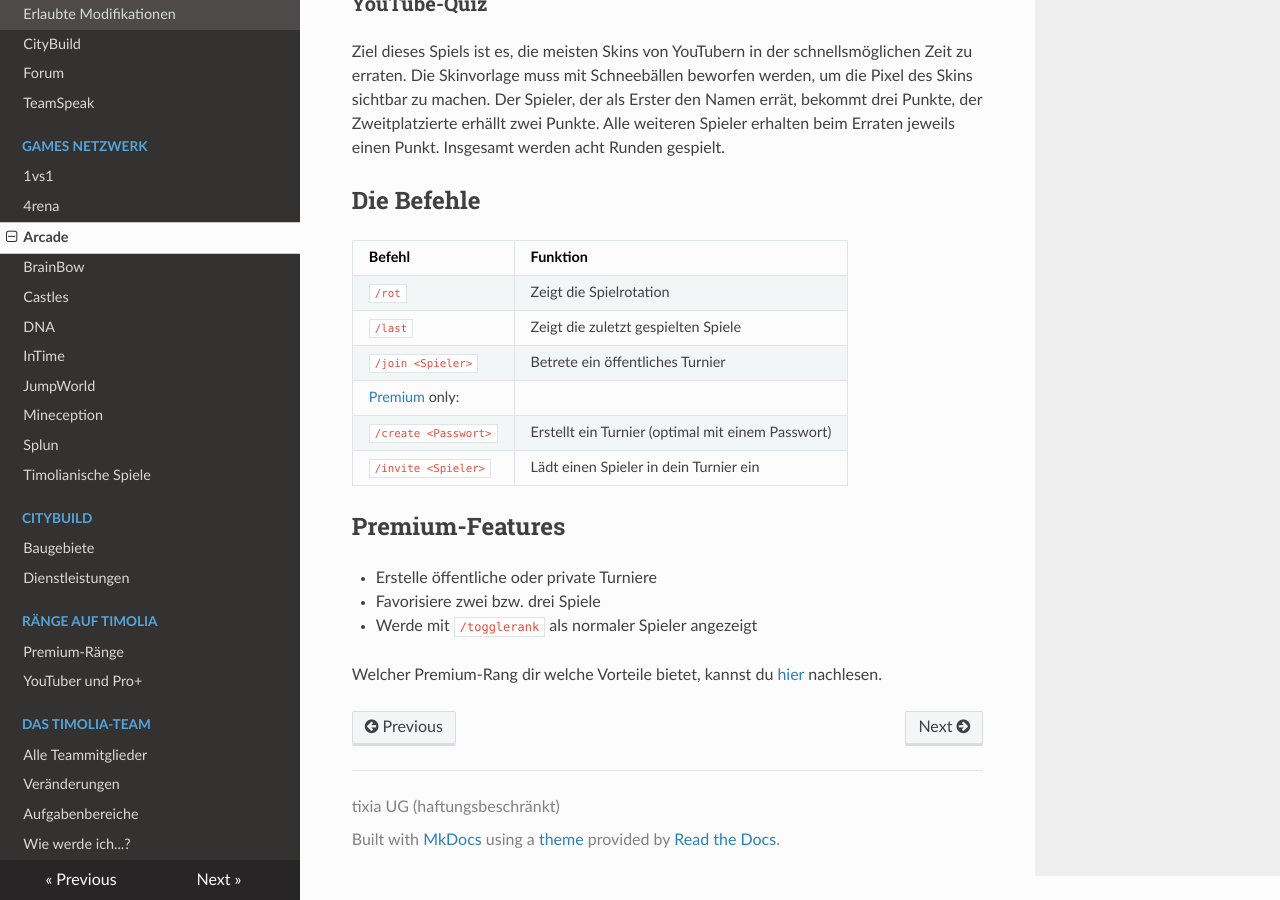
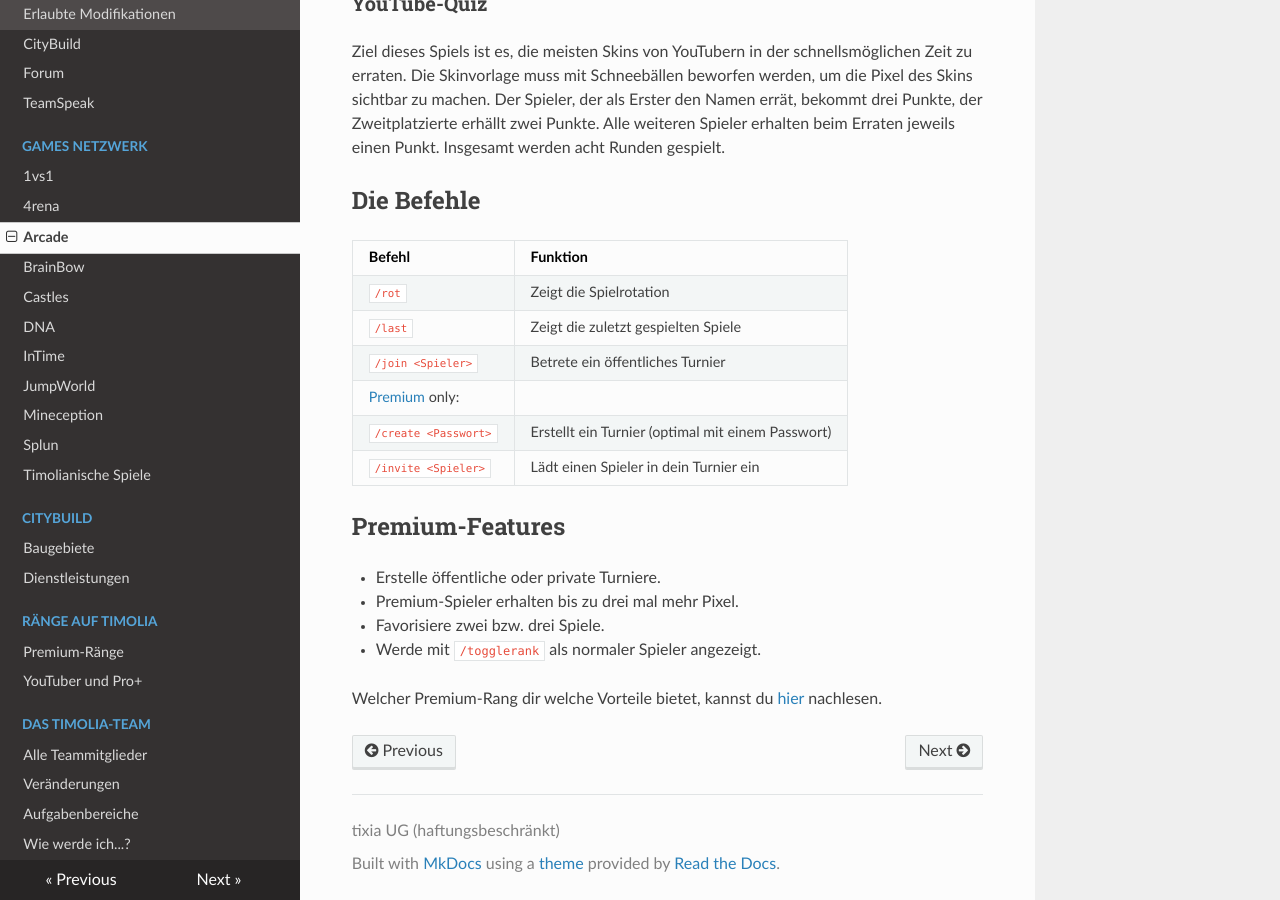
Before and after one commit to TimoliaDE/HowTo, an MkDocs documentation site: the page built from docs/games/arcade.md, in a window 1280 px wide and 900 px high, scrolled down 3337 px. Built offline with MkDocs 1.6.1, drawn with Linux system fonts in a browser that asks for light colours; nearby versions of some CDN libraries; old or Windows-style settings are respelled for this version of MkDocs.

Commit message:
Update arcade.md

```diff
--- a/docs/games/arcade.md
+++ b/docs/games/arcade.md
@@ -94,8 +94,9 @@ Insgesamt werden acht Runden gespielt.
 | `/invite <Spieler>` | Lädt einen Spieler in dein Turnier ein |
 
 ## Premium-Features
-- Erstelle öffentliche oder private Turniere
-- Favorisiere zwei bzw. drei Spiele
-- Werde mit `/togglerank` als normaler Spieler angezeigt
+- Erstelle öffentliche oder private Turniere.
+- Premium-Spieler erhalten bis zu drei mal mehr Pixel.
+- Favorisiere zwei bzw. drei Spiele.
+- Werde mit `/togglerank` als normaler Spieler angezeigt.
 
 Welcher Premium-Rang dir welche Vorteile bietet, kannst du [hier](/ranks/premium/) nachlesen.
```
